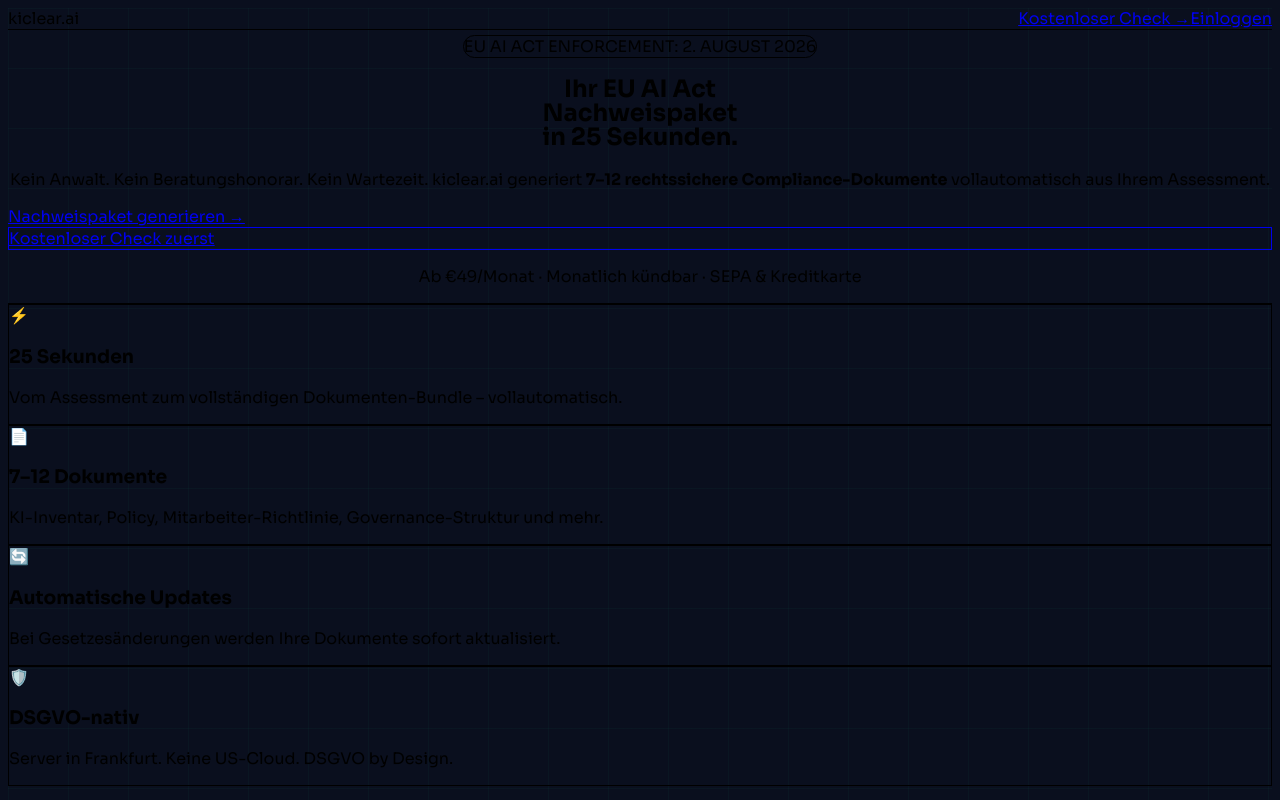
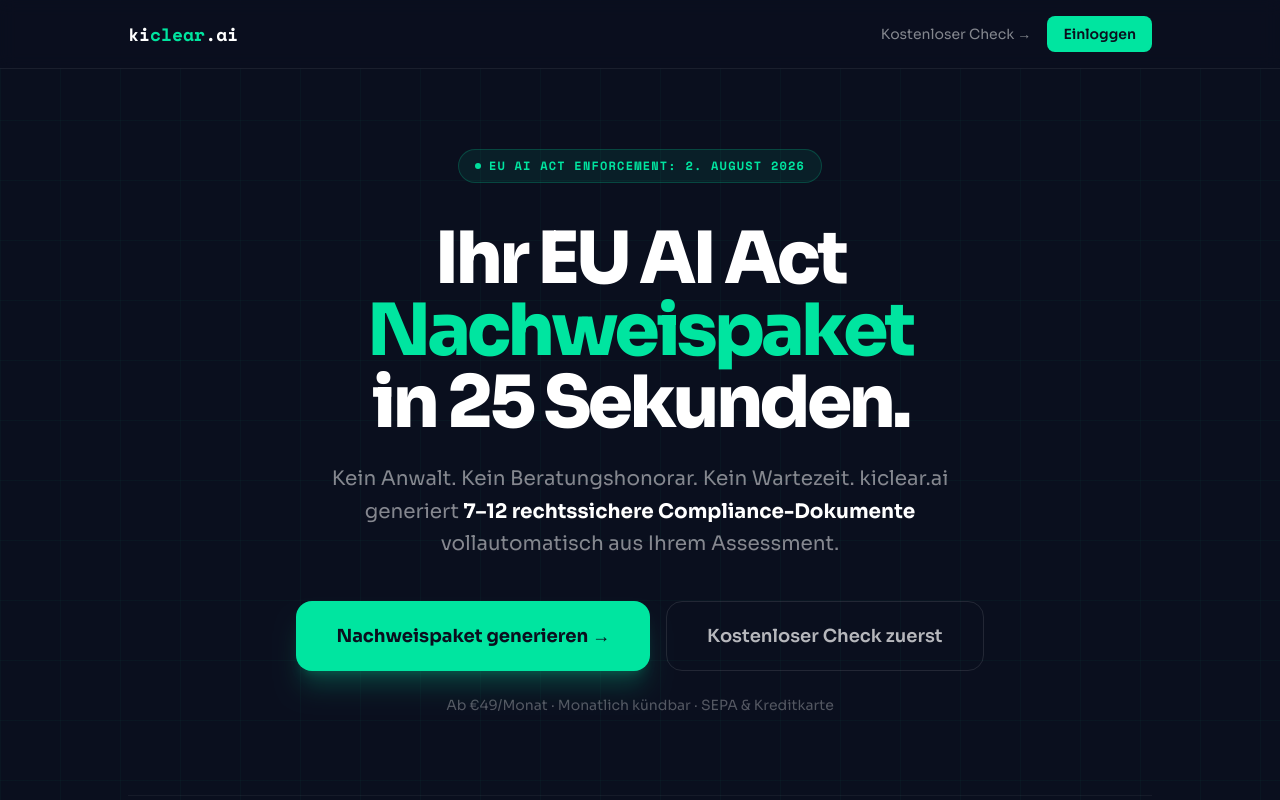
Before and after one commit to Sven-ui-dev/kiclear, a Next.js app: page / in a window 1280 px wide. Shown: the top 800 px of the page. Built offline with nearby package versions, Linux system fonts and the light colour scheme; no server answers.

Commit message:
fix: Tailwind v4 @theme syntax for custom colors

```diff
--- a/app/globals.css
+++ b/app/globals.css
@@ -1,26 +1,26 @@
 @import url('https://fonts.googleapis.com/css2?family=Sora:wght@300;400;600;700;800&family=Space+Mono:wght@400;700&display=swap');
 
-@tailwind base;
-@tailwind components;
-@tailwind utilities;
+@import "tailwindcss";
 
-:root {
-  font-family: 'Sora', system-ui, sans-serif;
-  --bg:        #0A0F1E;
-  --bg-card:   #111827;
-  --bg-card2:  #161D2F;
-  --navy:      #0F2137;
-  --green:     #00E5A0;
-  --green-dim: #00B87D;
-  --amber:     #FFB800;
-  --red:       #FF4757;
-  --border:    rgba(255,255,255,0.07);
+@theme {
+  --font-sans: 'Sora', system-ui, sans-serif;
+  --font-mono: 'Space Mono', monospace;
+
+  --color-bg: #0A0F1E;
+  --color-bg-card: #111827;
+  --color-bg-card2: #161D2F;
+  --color-navy: #0F2137;
+  --color-brand-green: #00E5A0;
+  --color-brand-green-dim: #00B87D;
+  --color-brand-amber: #FFB800;
+  --color-brand-red: #FF4757;
+  --color-border: rgba(255,255,255,0.07);
 }
 
 html { scroll-behavior: smooth; }
 body {
-  background: var(--bg);
-  /* font via next/font CSS-Variablen */
+  background: var(--color-bg);
+  font-family: var(--font-sans);
 }
 
 .bg-grid {
```
